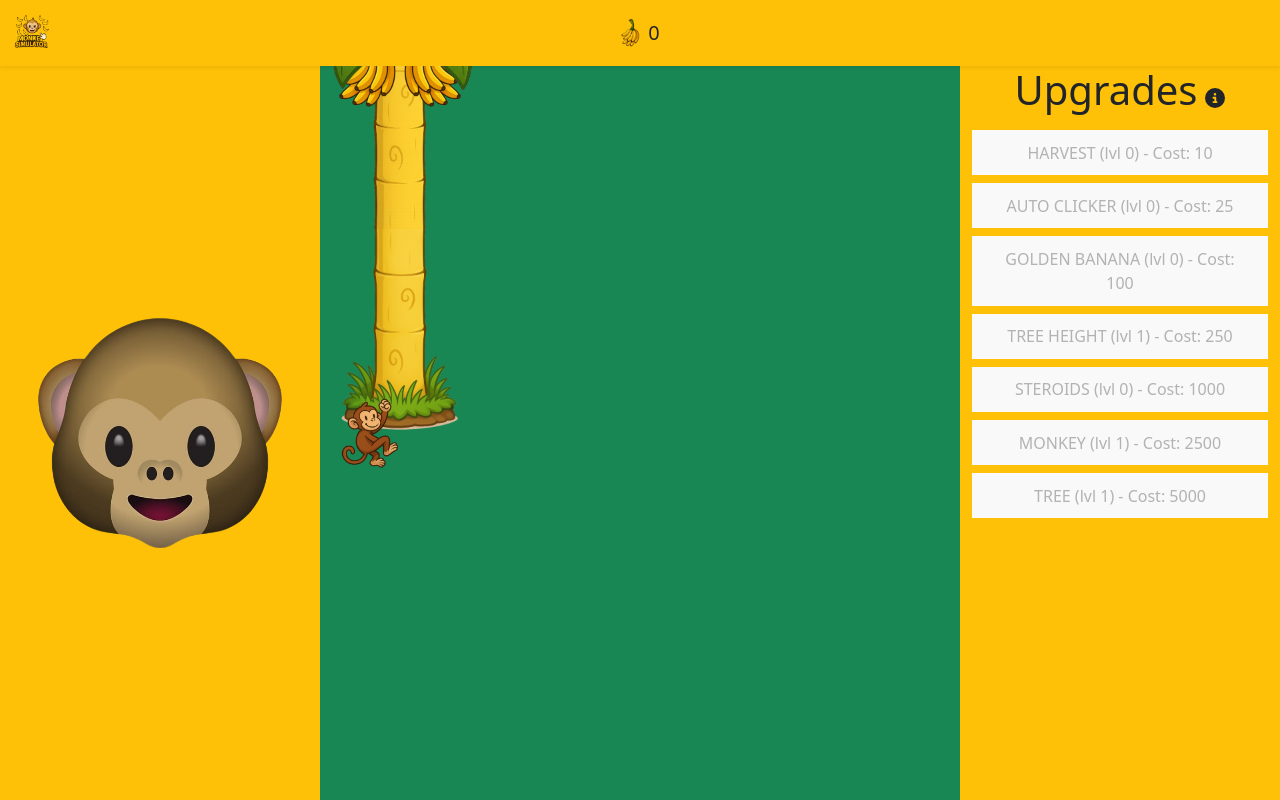
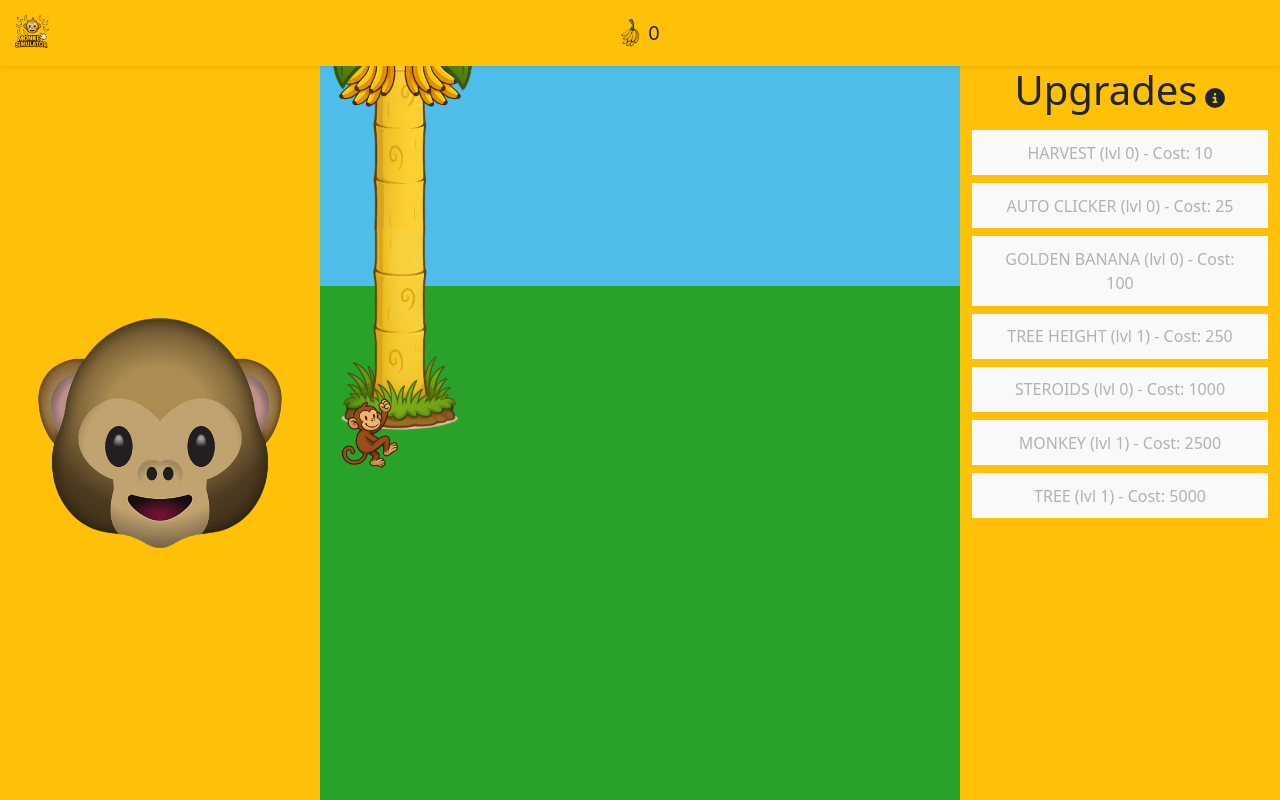
Before and after one commit to Wesselkoole/monkey-simulator, a React (Vite) app: page / in a window 1280 px wide. Built offline with nearby package versions, Linux system fonts and the light colour scheme.

Commit message:
background added

```diff
--- a/src/App.jsx
+++ b/src/App.jsx
@@ -1,5 +1,6 @@
 import './App.css';
 import './css/tree.css'
+import './css/forest.css'
 import Nav from "./views/Nav.jsx";
 import Clicker from "./views/Clicker.jsx";
 import Field from "./views/Field.jsx";
@@ -20,7 +21,7 @@ function App() {
               <div className="col-md-3 bg-warning">
                 <Clicker />
               </div>
-              <div className="col-md-6 bg-success">
+              <div className="col-md-6 forest-bg">
                 <Field />
               </div>
               <div className="col-md-3 bg-warning">
--- /dev/null
+++ b/src/css/forest.css
@@ -0,0 +1,23 @@
+:root {
+    --bg-offset: 70%;
+    /* initial vertical shift */
+}
+
+.forest-bg {
+    background:
+        linear-gradient(to bottom,
+            /* sky */
+            #4ebde9 0%,
+            /* skyblue */
+            #4ebde9 50%,
+            /* grass */
+            #28a228 50%,
+            /* limegreen */
+            #28a228 100%);
+    /* Allow JS to slide the split line */
+    background-repeat: no-repeat;
+    background-size: 100% 200%;
+    /* double height so we can scroll it */
+    background-position: 0 var(--bg-offset);
+    transition: background-position 0.1s linear;
+}
--- a/src/views/Field.jsx
+++ b/src/views/Field.jsx
@@ -1,6 +1,5 @@
 import 'bootstrap/dist/css/bootstrap.min.css';
 import 'bootstrap/dist/js/bootstrap.bundle.min.js';
-import { FontAwesomeIcon } from "@fortawesome/react-fontawesome";
 import { useUserContext } from '../hooks/UserContext';
 import { useEffect, useRef } from 'react';
 import climbingMonkey from "../assets/climbing-monkey.png"
@@ -31,6 +30,14 @@ export function Field() {
         let offset = (gameData.currentMonkeyClimbHeight * bark.offsetHeight / 10);
 
         forest.style.transform = `translateY(${root.offsetHeight + offset}px)`;
+
+        if (gameData.currentMonkeyClimbHeight >= 140) {
+            document.documentElement.style.setProperty('--bg-offset', '0%');
+        } else {
+            let bgOffset = 70 - gameData.currentMonkeyClimbHeight / 2;
+            document.documentElement.style.setProperty('--bg-offset', bgOffset + '%');
+        }
+
     };
 
     useEffect(updateHeight, [gameData.currentMonkeyClimbHeight]);
```
Lines whose indentation alone changed are shown as unchanged.
